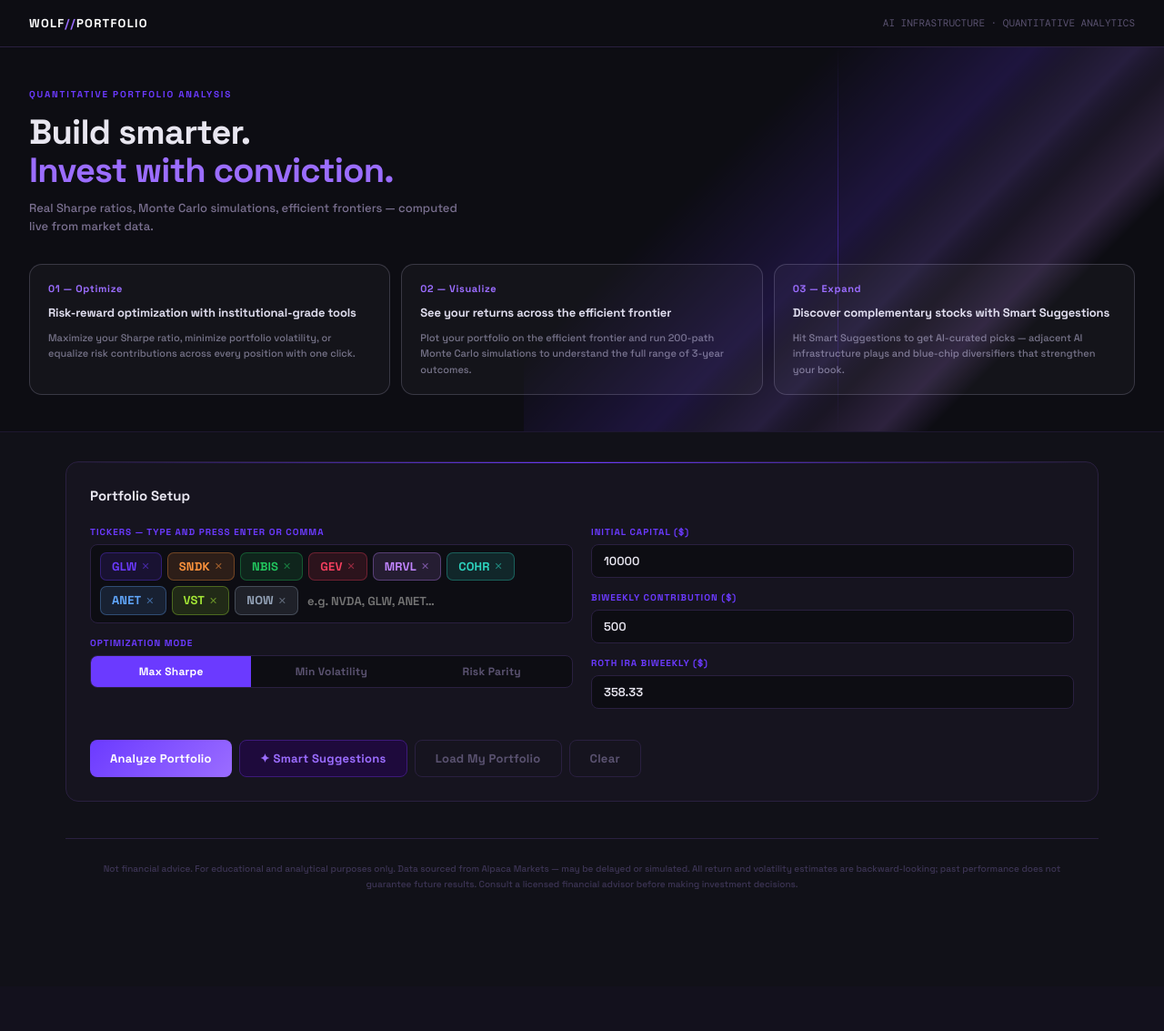
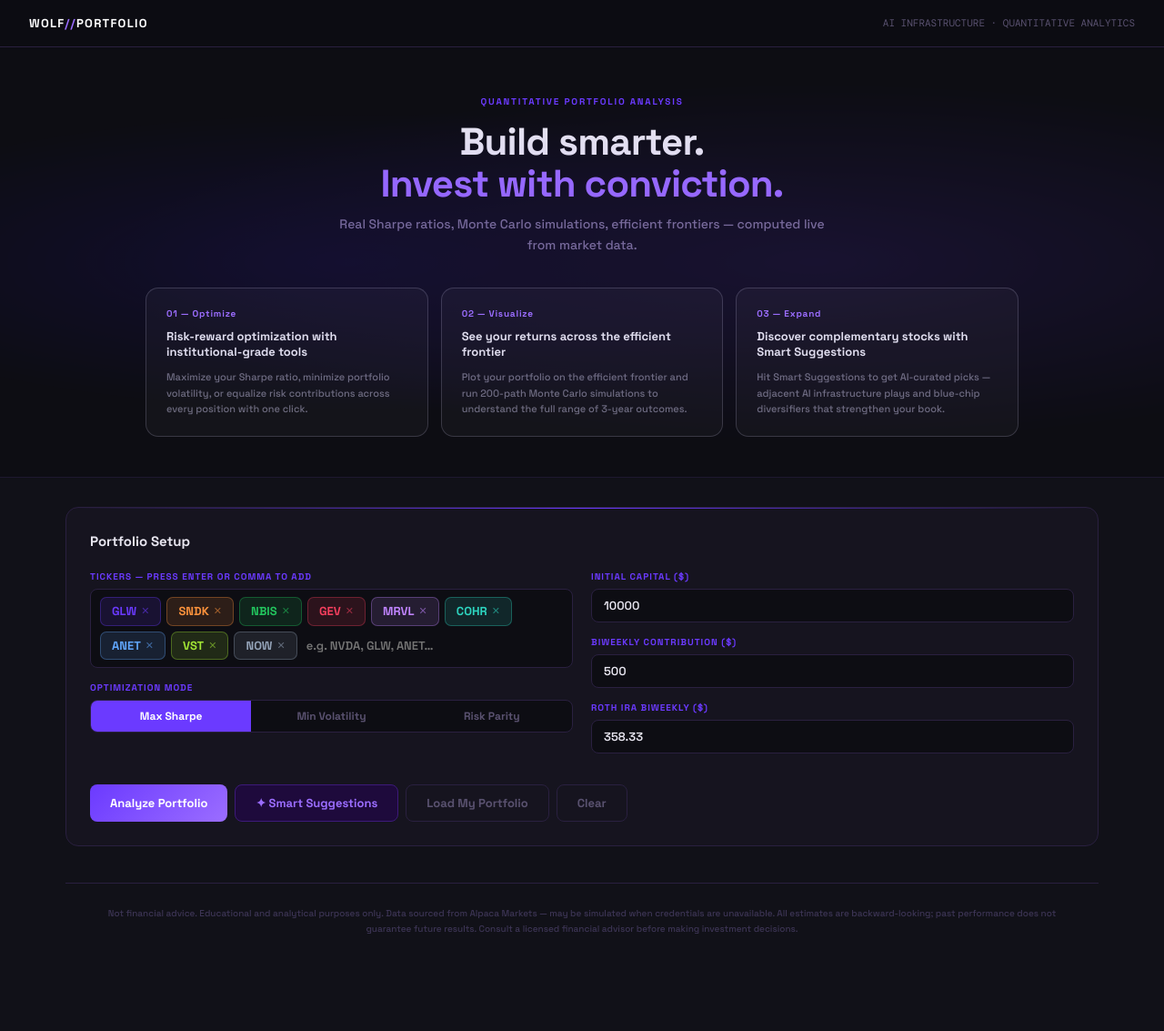
Before and after one commit to TheWolfOfWaltham/portfolio-analyzer, a Flask app: page / in a window 1280 px wide. Shown: the whole page at 91% size. Before the commit the page ends 977 px from the top, so only its background shows below. Run offline with Flask 3, Linux system fonts and the light colour scheme.

Commit message:
Update index.html

```diff
--- a/templates/index.html
+++ b/templates/index.html
@@ -20,50 +20,52 @@
 html{background:var(--bg);min-height:100vh}
 body{font-family:'Space Grotesk',sans-serif;font-size:13px;color:var(--text);line-height:1.5;padding:0 0 80px}
 
+/* STARS */
+.stars-canvas{position:fixed;top:0;left:0;width:100%;height:100%;pointer-events:none;z-index:0;opacity:.55}
+
 /* NAV */
-nav{background:var(--bg-deep);border-bottom:1px solid var(--border);padding:0 32px;height:52px;display:flex;align-items:center;justify-content:space-between;position:sticky;top:0;z-index:100}
+nav{background:rgba(13,13,19,0.92);backdrop-filter:blur(12px);border-bottom:1px solid var(--border);padding:0 32px;height:52px;display:flex;align-items:center;justify-content:space-between;position:sticky;top:0;z-index:100}
 .nav-brand{font-size:13px;font-weight:800;letter-spacing:.1em;color:#fff;text-transform:uppercase}
 .nav-brand span{color:var(--purple-mid)}
 .nav-right{font-size:11px;color:var(--text-dim);font-family:'DM Mono',monospace}
 
 /* HERO */
-.hero{background:var(--bg-deep);padding:44px 32px 40px;position:relative;overflow:hidden;border-bottom:1px solid #1e1830}
-.hero-geo{position:absolute;top:0;right:0;width:55%;height:100%;opacity:.18;pointer-events:none}
-.hero-geo-inner{width:100%;height:100%;background:linear-gradient(135deg,transparent 30%,#6b3aff 50%,transparent 55%),linear-gradient(135deg,transparent 45%,#9b6dff 60%,transparent 65%),linear-gradient(135deg,transparent 60%,#c084ff 72%,transparent 77%)}
-.hero-accent-line{position:absolute;top:0;right:28%;width:1px;height:100%;background:linear-gradient(to bottom,transparent,#6b3aff,transparent);opacity:.4}
+.hero{background:var(--bg-deep);padding:52px 32px 44px;position:relative;overflow:hidden;border-bottom:1px solid #1e1830;z-index:1;text-align:center}
+.hero-geo{position:absolute;top:0;left:0;width:100%;height:100%;opacity:.12;pointer-events:none}
+.hero-geo-inner{width:100%;height:100%;background:radial-gradient(ellipse at 70% 50%,#6b3aff 0%,transparent 60%),radial-gradient(ellipse at 30% 50%,#3a1aff 0%,transparent 50%)}
 .hero-eyebrow{font-size:10px;font-weight:700;letter-spacing:.18em;color:var(--purple);text-transform:uppercase;margin-bottom:14px}
-.hero h1{font-size:38px;font-weight:800;line-height:1.1;margin-bottom:10px;letter-spacing:-.02em}
+.hero h1{font-size:42px;font-weight:800;line-height:1.1;margin-bottom:10px;letter-spacing:-.02em}
 .hero h1 em{font-style:normal;color:var(--purple-mid)}
-.hero-sub{font-size:13px;color:var(--text-muted);max-width:480px;line-height:1.6;font-weight:500;margin-bottom:30px}
-.info-blocks{display:grid;grid-template-columns:repeat(3,1fr);gap:12px;position:relative;z-index:1}
-.info-block{background:rgba(255,255,255,0.03);border:1px solid var(--border-soft);border-radius:14px;padding:18px 20px;display:flex;flex-direction:column;gap:10px}
-.info-block-num{font-size:11px;font-weight:700;color:var(--purple-mid);letter-spacing:.06em;font-family:'Space Grotesk',sans-serif}
-.info-block-title{font-size:13px;font-weight:800;color:rgba(240,238,255,.92);line-height:1.3;letter-spacing:-.01em}
-.info-block-body{font-size:11px;font-weight:500;color:rgba(200,195,230,.55);line-height:1.6}
+.hero-sub{font-size:14px;color:var(--text-muted);line-height:1.6;font-weight:500;margin-bottom:36px;max-width:560px;margin-left:auto;margin-right:auto}
+.info-blocks{display:grid;grid-template-columns:repeat(3,1fr);gap:14px;max-width:960px;margin:0 auto;position:relative;z-index:1}
+.info-block{background:rgba(255,255,255,0.03);border:1px solid var(--border-soft);border-radius:14px;padding:20px 22px;display:flex;flex-direction:column;gap:10px;text-align:left}
+.info-block-num{font-size:10px;font-weight:700;color:var(--purple-mid);letter-spacing:.08em}
+.info-block-title{font-size:13px;font-weight:800;color:rgba(240,238,255,.92);line-height:1.3}
+.info-block-body{font-size:11px;font-weight:500;color:rgba(200,195,230,.5);line-height:1.6}
 
 /* MAIN */
-.main{max-width:1200px;margin:0 auto;padding:32px 32px 0}
+.main{max-width:1200px;margin:0 auto;padding:32px 32px 0;position:relative;z-index:1}
 
 /* INPUT CARD */
 .input-card{background:var(--bg-card);border:1px solid var(--border);border-radius:14px;padding:26px;margin-bottom:24px;position:relative;overflow:hidden}
 .input-card::before{content:'';position:absolute;top:0;left:0;right:0;height:1px;background:linear-gradient(90deg,transparent,var(--purple),transparent)}
 .input-card h2{font-size:15px;font-weight:800;margin-bottom:20px;color:var(--text)}
-.input-grid{display:grid;grid-template-columns:1fr 1fr;gap:20px;margin-bottom:0}
+.input-grid{display:grid;grid-template-columns:1fr 1fr;gap:20px}
 .field-group{display:flex;flex-direction:column;gap:6px;margin-bottom:14px}
 .field-label{font-size:10px;font-weight:700;color:var(--purple);text-transform:uppercase;letter-spacing:.1em}
 .field-input-styled{background:var(--bg-deep);border:1px solid var(--border);border-radius:8px;padding:9px 13px;font-family:'Space Grotesk',sans-serif;font-size:13px;font-weight:600;color:var(--text);width:100%;outline:none;transition:border-color .15s}
 .field-input-styled:focus{border-color:var(--purple)}
 .ticker-row{display:flex;gap:6px;flex-wrap:wrap;background:var(--bg-deep);border:1px solid var(--border);border-radius:8px;padding:8px 10px;min-height:46px;align-items:center;cursor:text;transition:border-color .15s}
 .ticker-row:focus-within{border-color:var(--purple)}
-.ticker-chip{display:inline-flex;align-items:center;gap:5px;border-radius:7px;padding:5px 12px;font-family:'Space Grotesk',sans-serif;font-size:13px;font-weight:700;letter-spacing:.01em}
-.ticker-chip button{background:none;border:none;cursor:pointer;font-size:11px;opacity:.55;line-height:1;padding:0;color:inherit;font-family:'Space Grotesk',sans-serif}
+.ticker-chip{display:inline-flex;align-items:center;gap:5px;border-radius:7px;padding:5px 12px;font-family:'Space Grotesk',sans-serif;font-size:13px;font-weight:700}
+.ticker-chip button{background:none;border:none;cursor:pointer;font-size:11px;opacity:.55;line-height:1;padding:0;color:inherit}
 .ticker-chip button:hover{opacity:1}
 .ticker-input-field{border:none;outline:none;font-family:'Space Grotesk',sans-serif;font-size:13px;font-weight:600;background:transparent;color:var(--text);min-width:80px;flex:1;padding:2px 4px}
 .mode-tabs{display:flex;background:var(--bg-deep);border:1px solid var(--border);border-radius:8px;overflow:hidden;width:100%}
-.mode-tab{padding:9px 0;font-size:12px;font-weight:700;cursor:pointer;color:var(--text-dim);border:none;background:none;font-family:'Space Grotesk',sans-serif;letter-spacing:.02em;flex:1;white-space:nowrap;transition:all .15s}
+.mode-tab{padding:9px 0;font-size:12px;font-weight:700;cursor:pointer;color:var(--text-dim);border:none;background:none;font-family:'Space Grotesk',sans-serif;flex:1;white-space:nowrap;transition:all .15s}
 .mode-tab.active{background:var(--purple);color:#fff}
 .btn-row{display:flex;gap:8px;margin-top:20px;flex-wrap:wrap}
-.btn{padding:11px 22px;border-radius:8px;font-family:'Space Grotesk',sans-serif;font-size:13px;font-weight:800;cursor:pointer;border:none;letter-spacing:.02em;white-space:nowrap;transition:opacity .15s}
+.btn{padding:11px 22px;border-radius:8px;font-family:'Space Grotesk',sans-serif;font-size:13px;font-weight:800;cursor:pointer;border:none;white-space:nowrap;transition:opacity .15s}
 .btn:hover{opacity:.88}
 .btn:disabled{opacity:.45;cursor:not-allowed}
 .btn-primary{background:linear-gradient(135deg,var(--purple),var(--purple-mid));color:#fff}
@@ -141,47 +156,44 @@ nav{background:var(--bg-deep);border-bottom:1px solid var(--border);padding:0 32
 .sc-row-lbl{opacity:.45}
 .sc-contrib{font-size:10px;margin-top:8px;opacity:.4;font-family:'DM Mono',monospace}
 
-/* CORR */
-.corr-wrap{overflow-x:auto}
-.corr-table{border-collapse:collapse;font-size:10px}
-.corr-table td,.corr-table th{width:52px;height:30px;text-align:center;border:none}
-.corr-table th{color:var(--text-dim);font-family:'Space Grotesk',monospace;font-weight:700;font-size:10px}
-.corr-table .row-lbl{color:var(--text-dim);font-family:'Space Grotesk',sans-serif;font-weight:700;font-size:10px;text-align:right;padding-right:6px;width:54px}
-
 /* SMART PANEL */
 .smart-panel{background:var(--bg-card);border:1px solid rgba(107,58,255,.35);border-radius:12px;padding:26px;margin-bottom:24px;display:none;position:relative;overflow:hidden}
 .smart-panel::before{content:'';position:absolute;top:0;left:0;right:0;height:1px;background:linear-gradient(90deg,transparent,var(--purple),transparent)}
 .smart-panel.visible{display:block}
 .smart-panel h3{font-size:16px;font-weight:800;margin-bottom:6px}
-.smart-panel p{font-size:12px;color:var(--text-muted);margin-bottom:20px}
+.smart-panel p{font-size:12px;color:var(--text-muted);margin-bottom:20px;font-weight:500}
 .smart-cols{display:grid;grid-template-columns:1fr 1fr;gap:24px}
-.smart-section-title{font-size:10px;font-weight:700;color:var(--purple);text-transform:uppercase;letter-spacing:.1em;margin-bottom:12px}
-.smart-card{background:var(--bg-deep);border:1px solid var(--border);border-radius:10px;padding:12px 14px;margin-bottom:8px;display:flex;justify-content:space-between;align-items:flex-start;gap:12px}
-.smart-ticker{font-size:14px;font-weight:800;margin-bottom:3px}
-.smart-desc{font-size:11px;color:var(--text-muted);line-height:1.4;margin-bottom:4px;font-weight:500}
-.smart-rationale{font-size:10px;color:var(--purple-mid);font-style:italic}
-.smart-ret{font-size:13px;font-weight:800;color:var(--green);text-align:right}
-.smart-vol{font-size:10px;color:var(--text-dim);text-align:right;font-family:'DM Mono',monospace}
-.btn-add{background:var(--purple);color:#fff;border:none;border-radius:5px;padding:4px 10px;font-size:10px;font-weight:700;cursor:pointer;margin-top:6px;font-family:'Space Grotesk',sans-serif}
+.smart-col-title{font-size:11px;font-weight:800;color:var(--purple-mid);text-transform:uppercase;letter-spacing:.1em;margin-bottom:12px;padding-bottom:8px;border-bottom:1px solid var(--border)}
+.smart-card{background:var(--bg-deep);border:1px solid var(--border);border-radius:10px;padding:14px;margin-bottom:8px}
+.smart-card-top{display:flex;justify-content:space-between;align-items:flex-start;margin-bottom:8px}
+.smart-ticker{font-size:15px;font-weight:800}
+.smart-sector{font-size:10px;color:var(--text-dim);font-weight:600;margin-top:1px}
+.smart-desc{font-size:11px;color:var(--text-muted);line-height:1.4;margin-bottom:6px;font-weight:500}
+.smart-impacts{display:flex;gap:8px;flex-wrap:wrap;margin-bottom:8px}
+.impact-tag{display:inline-flex;align-items:center;gap:4px;font-size:10px;font-weight:700;padding:3px 8px;border-radius:5px}
+.impact-pos{background:rgba(74,222,128,.12);color:var(--green);border:1px solid rgba(74,222,128,.2)}
+.impact-neg{background:rgba(248,113,113,.12);color:var(--red);border:1px solid rgba(248,113,113,.2)}
+.impact-neu{background:rgba(107,58,255,.12);color:var(--purple-mid);border:1px solid rgba(107,58,255,.2)}
+.smart-rationale{font-size:10px;color:var(--purple-mid);font-style:italic;margin-bottom:8px}
+.btn-add{background:var(--purple);color:#fff;border:none;border-radius:5px;padding:4px 10px;font-size:10px;font-weight:700;cursor:pointer;font-family:'Space Grotesk',sans-serif}
 .warning-item{background:#1a1200;border:1px solid rgba(251,191,36,.2);border-radius:7px;padding:10px 14px;font-size:12px;color:var(--amber);margin-bottom:6px;font-weight:600}
 
 #results{display:none}
 #results.visible{display:block}
 .note-bar{background:rgba(107,58,255,.1);border:1px solid rgba(107,58,255,.25);border-radius:7px;padding:10px 14px;font-size:12px;color:var(--purple-mid);font-weight:600;margin-bottom:20px}
-
 .disclaimer{font-size:10px;color:var(--text-faint);text-align:center;padding:24px 32px;border-top:1px solid var(--border);max-width:1200px;margin:40px auto 0;line-height:1.7;font-weight:500}
 
 @media(max-width:900px){
   .kpi-strip{grid-template-columns:repeat(3,1fr)}
-  .charts-2,.charts-3,.scenario-grid,.smart-cols,.info-blocks{grid-template-columns:1fr}
-  .main{padding:20px 16px 0}
-  .hero{padding:32px 16px 28px}
+  .charts-2,.scenario-grid,.smart-cols,.info-blocks{grid-template-columns:1fr}
+  .main,.hero{padding-left:16px;padding-right:16px}
   nav{padding:0 16px}
   .input-grid{grid-template-columns:1fr}
 }
 </style>
 </head>
 <body>
+<canvas class="stars-canvas" id="starsCanvas"></canvas>
 
 <nav>
   <span class="nav-brand">WOLF<span>//</span>PORTFOLIO</span>
@@ -190,7 +202,6 @@ nav{background:var(--bg-deep);border-bottom:1px solid var(--border);padding:0 32
 
 <div class="hero">
   <div class="hero-geo"><div class="hero-geo-inner"></div></div>
-  <div class="hero-accent-line"></div>
   <div class="hero-eyebrow">Quantitative Portfolio Analysis</div>
   <h1>Build smarter.<br><em>Invest with conviction.</em></h1>
   <p class="hero-sub">Real Sharpe ratios, Monte Carlo simulations, efficient frontiers — computed live from market data.</p>
@@ -214,13 +225,12 @@ nav{background:var(--bg-deep);border-bottom:1px solid var(--border);padding:0 32
 </div>
 
 <div class="main">
-
   <div class="input-card">
     <h2>Portfolio Setup</h2>
     <div class="input-grid">
       <div>
         <div class="field-group">
-          <div class="field-label">Tickers — type and press Enter or comma</div>
+          <div class="field-label">Tickers — press Enter or comma to add</div>
           <div class="ticker-row" id="tickerRow" onclick="document.getElementById('tickerField').focus()">
             <input id="tickerField" class="ticker-input-field" placeholder="e.g. NVDA, GLW, ANET…" autocomplete="off" autocapitalize="characters"/>
           </div>
@@ -251,31 +261,35 @@ nav{background:var(--bg-deep);border-bottom:1px solid var(--border);padding:0 32
     </div>
     <div class="btn-row">
       <button class="btn btn-primary" id="analyzeBtn" onclick="runAnalysis()">Analyze Portfolio</button>
-      <button class="btn btn-smart" id="smartBtn" onclick="runSmart()">✦ Smart Suggestions</button>
+      <button class="btn btn-smart" onclick="runSmart()">✦ Smart Suggestions</button>
       <button class="btn btn-outline" onclick="loadDefault()">Load My Portfolio</button>
       <button class="btn btn-outline" onclick="clearAll()">Clear</button>
     </div>
   </div>
 
   <div class="status-bar" id="statusBar">
-    <div class="spinner" id="spinner"></div>
+    <div class="spinner"></div>
     <span id="statusMsg">Fetching live market data…</span>
   </div>
 
   <div class="smart-panel" id="smartPanel">
     <h3>Smart Portfolio Suggestions</h3>
-    <p>Based on your sector concentration — complementary AI plays and uncorrelated blue-chip diversifiers.</p>
+    <p>Each suggestion shows the marginal impact of adding a 5% position to your current book — funded proportionally from existing holdings.</p>
     <div id="smartWarnings"></div>
     <div class="smart-cols">
-      <div><div class="smart-section-title">AI-Adjacent Complements</div><div id="smartComplements"></div></div>
-      <div><div class="smart-section-title">Diversifiers — Blue-Chip Defence</div><div id="smartDiversifiers"></div></div>
+      <div>
+        <div class="smart-col-title">✦ Sharpe Enhancers — highest risk-adjusted return lift</div>
+        <div id="smartComplements"></div>
+      </div>
+      <div>
+        <div class="smart-col-title">◈ Vol Reducers — lowest correlation, defensive diversifiers</div>
+        <div id="smartDiversifiers"></div>
+      </div>
     </div>
   </div>
 
   <div id="results">
-
     <div class="note-bar" id="dataNote"></div>
-
     <div class="kpi-strip" id="kpiStrip"></div>
 
     <div class="section">
@@ -332,10 +335,9 @@ nav{background:var(--bg-deep);border-bottom:1px solid var(--border);padding:0 32
       <div class="section-title">Scenario Detail by Position</div>
       <div id="scenarioTables"></div>
     </div>
-
   </div>
 
-  <p class="disclaimer">Not financial advice. For educational and analytical purposes only. Data sourced from Alpaca Markets — may be delayed or simulated. All return and volatility estimates are backward-looking; past performance does not guarantee future results. Consult a licensed financial advisor before making investment decisions.</p>
+  <p class="disclaimer">Not financial advice. Educational and analytical purposes only. Data sourced from Alpaca Markets — may be simulated when credentials are unavailable. All estimates are backward-looking; past performance does not guarantee future results. Consult a licensed financial advisor before making investment decisions.</p>
 </div>
 
 <script src="/static/js/app.js"></script>
```
Also changed, not shown: other parts of templates/index.html (+27 -25 lines).
